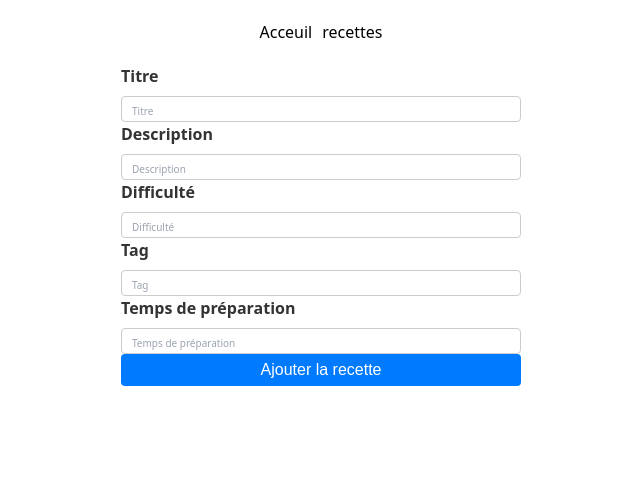
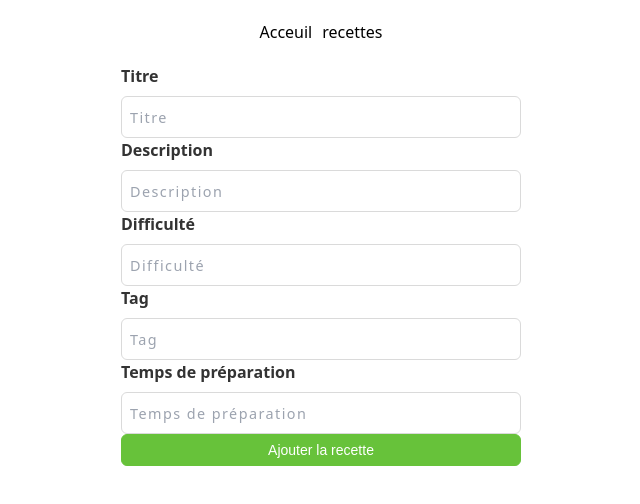
Before and after one commit to Dsaquel/recette-de-cuisine, a React (Vite) app: page /recipe in a window 1280 px wide. Shown: the top 504 px of the page, without its empty margins (319-959 px from the left). Built offline with nearby package versions, Linux system fonts and the light colour scheme.

Commit message:
update form style

```diff
--- a/src/components/FormRecipe/FormRecipe.scss
+++ b/src/components/FormRecipe/FormRecipe.scss
@@ -11,34 +11,34 @@ form {
     color: #333;
   }
 
-  input {
-    padding: 10px;
-    margin-bottom: 16px;
-    border: 1px solid #ccc;
-    border-radius: 4px;
-    width: 100%;
-  }
+  // input {
+  //   padding: 10px;
+  //   margin-bottom: 16px;
+  //   border: 1px solid #ccc;
+  //   border-radius: 4px;
+  //   width: 100%;
+  // }
 
 //   placeholder
-    input::placeholder {
-        padding: 10px;
-        font-size: x-small;
-    }
+    // input::placeholder {
+    //     padding: 10px;
+    //     font-size: x-small;
+    // }
 
-  button[type="submit"] {
-    padding: 12px 24px;
-    background-color: #007bff;
-    color: #fff;
-    border: none;
-    border-radius: 4px;
-    font-size: 16px;
-    cursor: pointer;
-  }
+  // button[type="submit"] {
+  //   padding: 12px 24px;
+  //   background-color: #007bff;
+  //   color: #fff;
+  //   border: none;
+  //   border-radius: 4px;
+  //   font-size: 16px;
+  //   cursor: pointer;
+  // }
 
-  button[type="submit"]:hover {
-    background-color: #0056b3;
-  }
+  // button[type="submit"]:hover {
+  //   background-color: #0056b3;
+  // }
 
-  button[type="submit"]:focus {
-    outline: none;
-  }
+  // button[type="submit"]:focus {
+  //   outline: none;
+  // }
--- a/src/components/FormRecipe/FormRecipe.tsx
+++ b/src/components/FormRecipe/FormRecipe.tsx
@@ -1,12 +1,11 @@
-import { useRecipes } from '@/contexts/Recipe';
-import { Recipe } from '@/types/recipe';
-import { useForm } from 'react-hook-form';
-import "./FormRecipe.scss"
-
+import { useRecipes } from '@/contexts/Recipe'
+import { Recipe } from '@/types/recipe'
+import { useForm } from 'react-hook-form'
+import './FormRecipe.scss'
 
 const FormRecipe = () => {
-    const { handleSubmit, register } = useForm<Recipe>();
-    const { addRecipe } = useRecipes();
+  const { handleSubmit, register } = useForm<Recipe>()
+  const { addRecipe } = useRecipes()
 
   const onSubmit = (data: Recipe) => {
     addRecipe({
@@ -15,7 +14,7 @@ const FormRecipe = () => {
       description: data.description,
       difficulty: data.difficulty,
       tag: data.tag,
-            preparationTime: data.preparationTime
+      preparationTime: data.preparationTime,
     })
   }
 
@@ -23,17 +22,20 @@ const FormRecipe = () => {
     <div>
       <form onSubmit={handleSubmit(onSubmit)}>
         <label htmlFor="title">Titre</label>
-                <input placeholder='Titre' {...register('title')} />
+        <input placeholder="Titre" {...register('title')} />
         <label htmlFor="description">Description</label>
-                <input placeholder='Description' {...register('description')} />
+        <input placeholder="Description" {...register('description')} />
         <label htmlFor="difficulty">Difficulté</label>
         <input placeholder="Difficulté" {...register('difficulty')} />
         <label htmlFor="tag">Tag</label>
         <input placeholder="Tag" {...register('tag')} />
         <label htmlFor="preparationTime">Temps de préparation</label>
-                <input placeholder="Temps de préparation" {...register('preparationTime')} />
+        <input
+          placeholder="Temps de préparation"
+          {...register('preparationTime')}
+        />
 
-                <button type="submit">Ajouter la recette</button>
+        <button className='success' type="submit">Ajouter la recette</button>
       </form>
     </div>
   )
--- a/src/pages/base-page.scss
+++ b/src/pages/base-page.scss
@@ -2,18 +2,3 @@
   padding: 20px;
   height: 100%;
 }
-
-.search {
-  input {
-    border: 1px solid #dadada;
-    border-radius: 6px;
-    outline: 0;
-    background: transparent;
-    padding: 8px;
-    letter-spacing: 0.09rem;
-    &::placeholder {
-      color: #979797;
-      font-size: 0.9rem;
-    }
-  }
-}
--- a/src/scss/base.scss
+++ b/src/scss/base.scss
@@ -67,3 +67,16 @@ button {
     }
   }
 }
+
+input {
+  border: 1px solid #dadada;
+  border-radius: 6px;
+  outline: 0;
+  background: transparent;
+  padding: 8px !important;
+  letter-spacing: 0.09rem;
+  &::placeholder {
+    color: #979797;
+    font-size: 0.9rem;
+  }
+}
--- a/src/types/recipe.ts
+++ b/src/types/recipe.ts
@@ -7,7 +7,7 @@ export interface Recipe {
   description?: string
 
   /*  */
-  image: string
+  image?: string
 
   /* difficulté de la recette */
   difficulty: 1 | 2 | 3 | 4 | 5
```
Lines whose indentation alone changed are shown as unchanged.
